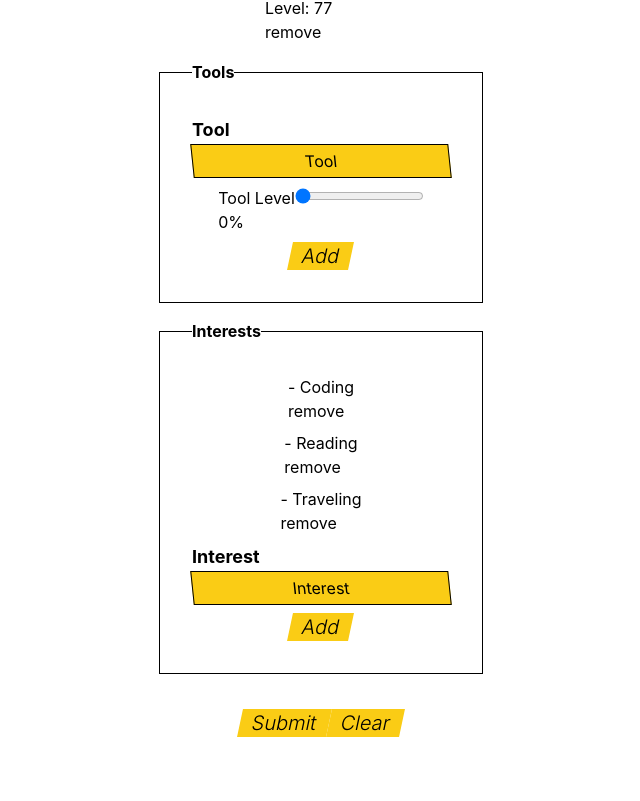
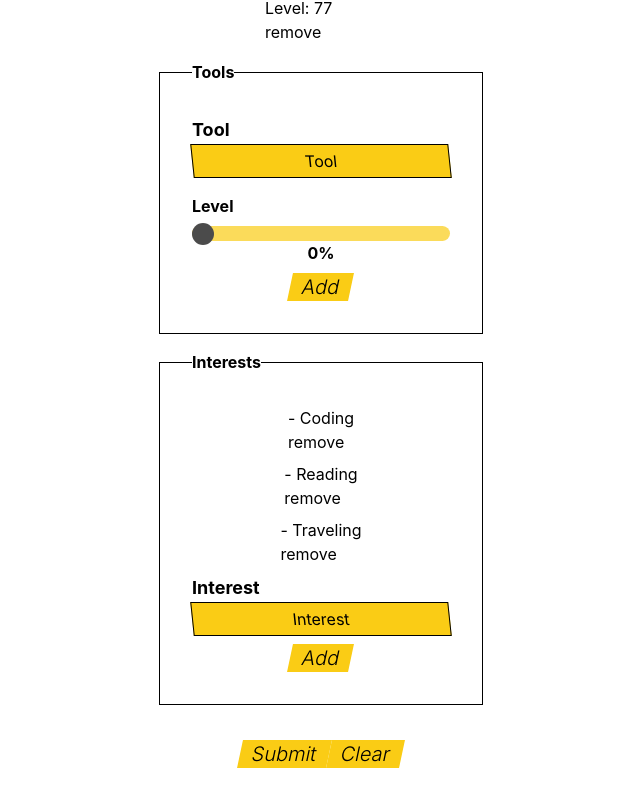
Before and after one commit to MohamedBechirMejri/cv-app-theodinproject, a React (Create React App) app: page / in a window 1280 px wide. Shown: the part 5147-5948 px from the top of the page, without its empty margins (319-959 px from the left). Before the commit the page ends 5917 px from the top, so only its background shows below. Built offline with nearby package versions, Linux system fonts and the light colour scheme.

Commit message:
style tools

```diff
--- a/src/Components/Edit/Edit.tsx
+++ b/src/Components/Edit/Edit.tsx
@@ -563,7 +563,9 @@ const Edit = ({
           <legend className="font-bold">Skills</legend>
           <FormGroup label="Skill" id="skill" value={skill} f={setSkill} />
           <div className="flex flex-col items-center justify-center w-full font-bold ">
-            <label className="w-full py-2 text-left" htmlFor="skillLevel">Skill Level</label>
+            <label className="w-full py-2 text-left" htmlFor="skillLevel">
+              Skill Level
+            </label>
             <input
               type="range"
               min={0}
@@ -642,13 +644,15 @@ const Edit = ({
           <legend className="font-bold">Tools</legend>
           <FormGroup label="Tool" id="tool" value={tool} f={setTool} />
 
-          <div className="">
-            <label htmlFor="toolLevel">Tool Level</label>
+          <div className="flex flex-col items-center justify-center w-full font-bold">
+            <label className="w-full py-2 text-left" htmlFor="toolLevel">
+              Level
+            </label>
             <input
               type="range"
               min={0}
               max={100}
-              className=""
+              className="slider"
               id="toolLevel"
               placeholder="Tool Level"
               value={toolLevel}
```
